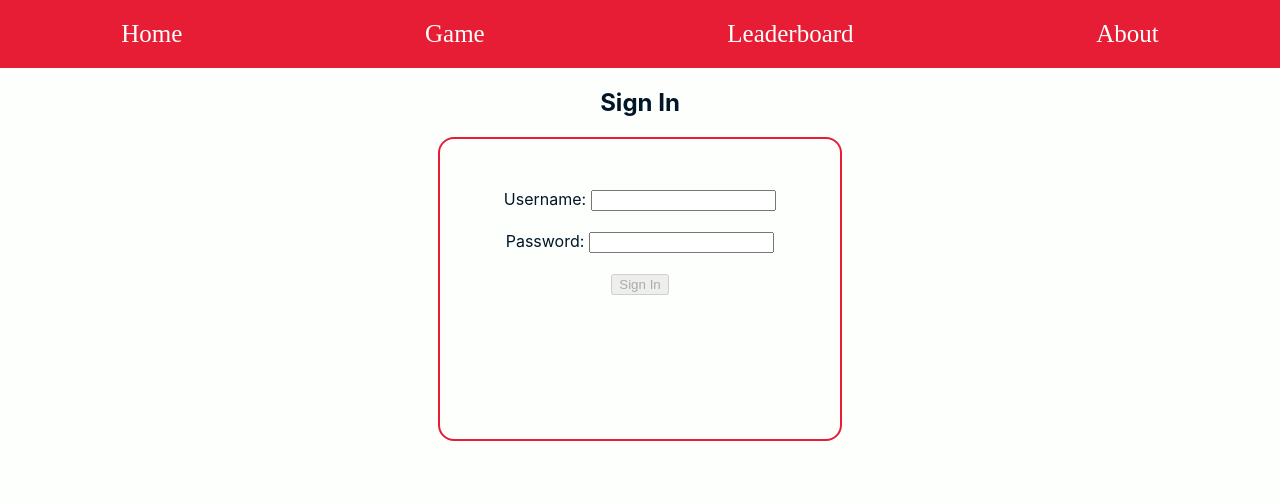
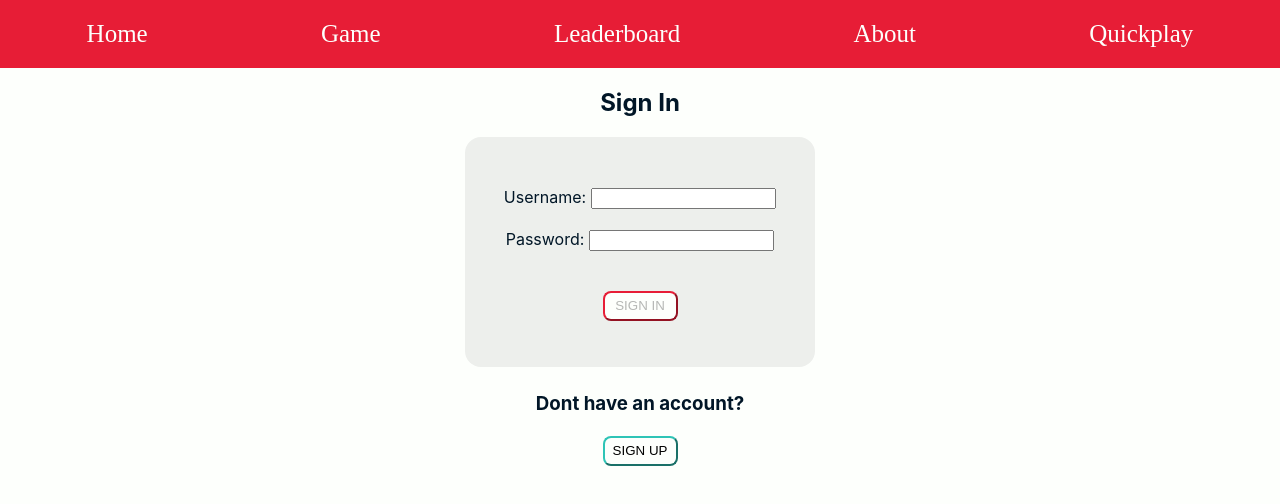
Before and after one commit to BLewis739/u3_project_yelp_guesser_f, a React (Create React App) app in the folder yelp-guesser/: page /signin in a window 1280 px wide. Shown: the top 504 px of the page. Built offline with nearby package versions, Linux system fonts and the light colour scheme.

Commit message:
fixed navigation to be smoother, created logo for the game, added more styling.

```diff
--- a/yelp-guesser/src/App.js
+++ b/yelp-guesser/src/App.js
@@ -5,19 +5,52 @@ import About from './pages/about'
 import Gameplay from './pages/gameplay'
 import Scores from './pages/scores'
 import Header from './components/Header'
+import Quickplay from './pages/quickplay'
+import Home from './pages/home'
+import { CheckSession } from './services/Auth'
 import './App.css'
+import { useEffect, useState } from 'react'
 
-function App() {
+const App = () => {
+  const [authenticated, toggleAuthenticated] = useState(false)
+  const [user, setUser] = useState(null)
+
+  const checkToken = async () => {
+    const user = await CheckSession()
+    setUser(user)
+    toggleAuthenticated(true)
+  }
+
+  useEffect(() => {
+    const token = localStorage.getItem('token')
+    if (token) {
+      checkToken()
+    }
+  }, [])
+
   return (
     <div className="App">
       <Header />
       <main>
         <Routes>
-          <Route path="/" element={<Register />} />
-          <Route path="/signin" element={<SignIn />} />
+          <Route path="/" element={<Home />} />
+          <Route
+            path="/signin"
+            element={
+              <SignIn
+                setUser={setUser}
+                toggleAuthenticated={toggleAuthenticated}
+              />
+            }
+          />
           <Route path="/about" element={<About />} />
-          <Route path="/gameplay" element={<Gameplay />} />
+          <Route
+            path="/gameplay"
+            element={<Gameplay user={user} authenticated={authenticated} />}
+          />
           <Route path="/scores" element={<Scores />} />
+          <Route path="/quickplay" element={<Quickplay />} />
+          <Route path="/register" element={<Register />} />
         </Routes>
       </main>
     </div>
--- a/yelp-guesser/src/components/Header.js
+++ b/yelp-guesser/src/components/Header.js
@@ -16,6 +16,9 @@ const Header = () => {
         <div className="nav">
           <Link to="/About">About</Link>
         </div>
+        <div className="nav">
+          <Link to="/quickplay">Quickplay</Link>
+        </div>
       </nav>
     </header>
   )
--- a/yelp-guesser/src/index.css
+++ b/yelp-guesser/src/index.css
@@ -29,6 +29,45 @@ nav a{
   font-family: 'Orelega One', cursive;
   font-weight: 400;
   font-size: 25px;
+}
+
+.wrapper{
+  display: flex;
+  margin-top: 30px;
+  justify-content: center;
+  margin-bottom: 10px;
+}
+
+
+.no-no{
+margin-top: 30px;
+}
+
+.button button{
+  margin-top: 20px;
+  width: 75px;
+  height: 30px;
+  background-color: #FDFFFC;
+  border-radius: 8px;
+  border-color:#2EC4B6 ;
+}
+
+.button button:hover{
+  background-color: #2EC4B6;
+  color:#FDFFFC;
+}
+
+.button button:disabled:hover{
+  border-color:#E71D36 ;
+  background-color:#FDFFFC;
+  color:lightgray;
+}
+
+.logo p{
+  font-size: 70px;
+  font-family: 'Source Sans Pro', sans-serif;
+  font-weight: 700;
+  color: black;
 }
 
 .register {
@@ -80,16 +119,54 @@ input {
 }
 
 .signin{
-  border: 2px solid #E71D36;
+background-color: #edefec;
 border-radius: 16px;
-height: 270px;
-width: 400px;
+height: 200px;
+width: 350px;
 padding-top: 30px;
 margin: auto;
 }
 
+.signin button:disabled{
+  width: 75px;
+  height: 30px;
+  background-color: #FDFFFC;
+  border-radius: 8px;
+  border-color: #E71D36
+}
+
+.signin button:disabled:hover{
+  width: 75px;
+  height: 30px;
+  background-color: #FDFFFC;
+  border-radius: 8px;
+  border-color: #E71D36;
+  color: rgb(204, 203, 203);
+}
+
+.signin button:enabled{
+  width: 75px;
+  height: 30px;
+  background-color: #FDFFFC;
+  border-radius: 8px;
+  border-color: #2EC4B6
+}
+
+.signin button:enabled:hover{
+  background-color: #2EC4B6;
+  color:#FDFFFC;
+}
+
 form .signin-form{
   margin: 5px;
+}
+
+.signin-main h3{
+  margin-top: 25px;
+}
+
+.register-button button{
+  margin-top: 2px;
 }
 
 .about h2{
@@ -138,7 +215,7 @@ form .signin-form{
   padding-right: 10px;
 }
 
-img{
+.dev-card img{
   height: 200px;
   width: 200px;
   border-radius: 16px;
--- a/yelp-guesser/src/pages/gameplay.js
+++ b/yelp-guesser/src/pages/gameplay.js
@@ -1,5 +1,9 @@
-const Gameplay = () => {
-  return (
+import { useNavigate } from 'react-router-dom'
+
+const Gameplay = ({ user, authenticated }) => {
+  let navigate = useNavigate()
+
+  return user && authenticated ? (
     <div className="gameplay-wrapper">
       <h2>Let's Play!</h2>
       <div className="gameboard"></div>
@@ -9,6 +13,13 @@ const Gameplay = () => {
       <div className="stars"></div>
       <button className="game-button">SUBMIT</button>
     </div>
+  ) : (
+    <div className="no-no">
+      <h3>Uh oh! You need to sign in to do that.</h3>
+      <div className="button">
+        <button onClick={() => navigate('/signin')}>SIGN IN</button>
+      </div>
+    </div>
   )
 }
 
--- /dev/null
+++ b/yelp-guesser/src/pages/home.js
@@ -0,0 +1,23 @@
+import { Link } from 'react-router-dom'
+import { useNavigate } from 'react-router-dom'
+const Home = () => {
+  let navigate = useNavigate()
+
+  return (
+    <div className="home">
+      <div className="wrapper">
+        <div className="logo">
+          <img
+            src="https://64.media.tumblr.com/686d24331e77b60ee4e7afb475c14296/d50f06805c5dc827-a0/s540x810/d7f020833c2e4e4292d4f58dccac0762f28dee89.pnj"
+            alt="yelp guesser"
+          ></img>
+        </div>
+      </div>
+      <div className="button">
+        <button onClick={() => navigate('/signin')}>SIGN IN</button>
+      </div>
+    </div>
+  )
+}
+
+export default Home
--- /dev/null
+++ b/yelp-guesser/src/pages/quickplay.js
@@ -0,0 +1,16 @@
+const Quickplay = () => {
+  return (
+    <div className="quickplay">
+      <h2>Quickplay</h2>
+      <h4>Lets Try a Round!</h4>
+      <div className="gameboard"></div>
+      <div className="question">
+        How many Stars do you think (restuarant name) has?
+      </div>
+      <div className="stars"></div>
+      <button className="game-button">SUBMIT</button>
+    </div>
+  )
+}
+
+export default Quickplay
--- a/yelp-guesser/src/pages/signin.js
+++ b/yelp-guesser/src/pages/signin.js
@@ -2,7 +2,7 @@ import { useState } from 'react'
 import { useNavigate } from 'react-router-dom'
 import { SignInUser } from '../services/Auth'
 
-const SignIn = () => {
+const SignIn = ({ setUser, toggleAuthenticated }) => {
   let navigate = useNavigate()
 
   const [formValues, setFormValues] = useState({
@@ -16,19 +16,18 @@ const SignIn = () => {
 
   const handleSubmit = (e) => {
     e.preventDefault()
-    SignInUser({
-      username: formValues.username,
-      password: formValues.password
-    })
+    const payload = SignInUser(formValues)
     setFormValues({
       username: '',
       password: ''
     })
+    setUser(payload)
+    toggleAuthenticated(true)
     navigate('/gameplay')
   }
 
   return (
-    <div>
+    <div className="signin-main">
       <h2>Sign In</h2>
       <div className="signin">
         <form className="signin-form" onSubmit={handleSubmit}>
@@ -46,10 +45,22 @@ const SignIn = () => {
           </div>
           <div className="button">
             <button disabled={!formValues.username && !formValues.password}>
-              Sign In
+              SIGN IN
             </button>
           </div>
         </form>
+      </div>
+      <div className="register-button">
+        <h3>Dont have an account?</h3>
+        <div className="button">
+          <button
+            onClick={() => {
+              navigate('/register')
+            }}
+          >
+            SIGN UP
+          </button>
+        </div>
       </div>
     </div>
   )
--- a/yelp-guesser/src/services/Auth.js
+++ b/yelp-guesser/src/services/Auth.js
@@ -18,3 +18,12 @@ export const SignInUser = async (data) => {
     throw error
   }
 }
+
+export const CheckSession = async () => {
+  try {
+    const res = await Client.get('/auth/session')
+    return res.data
+  } catch (error) {
+    throw error
+  }
+}
```
